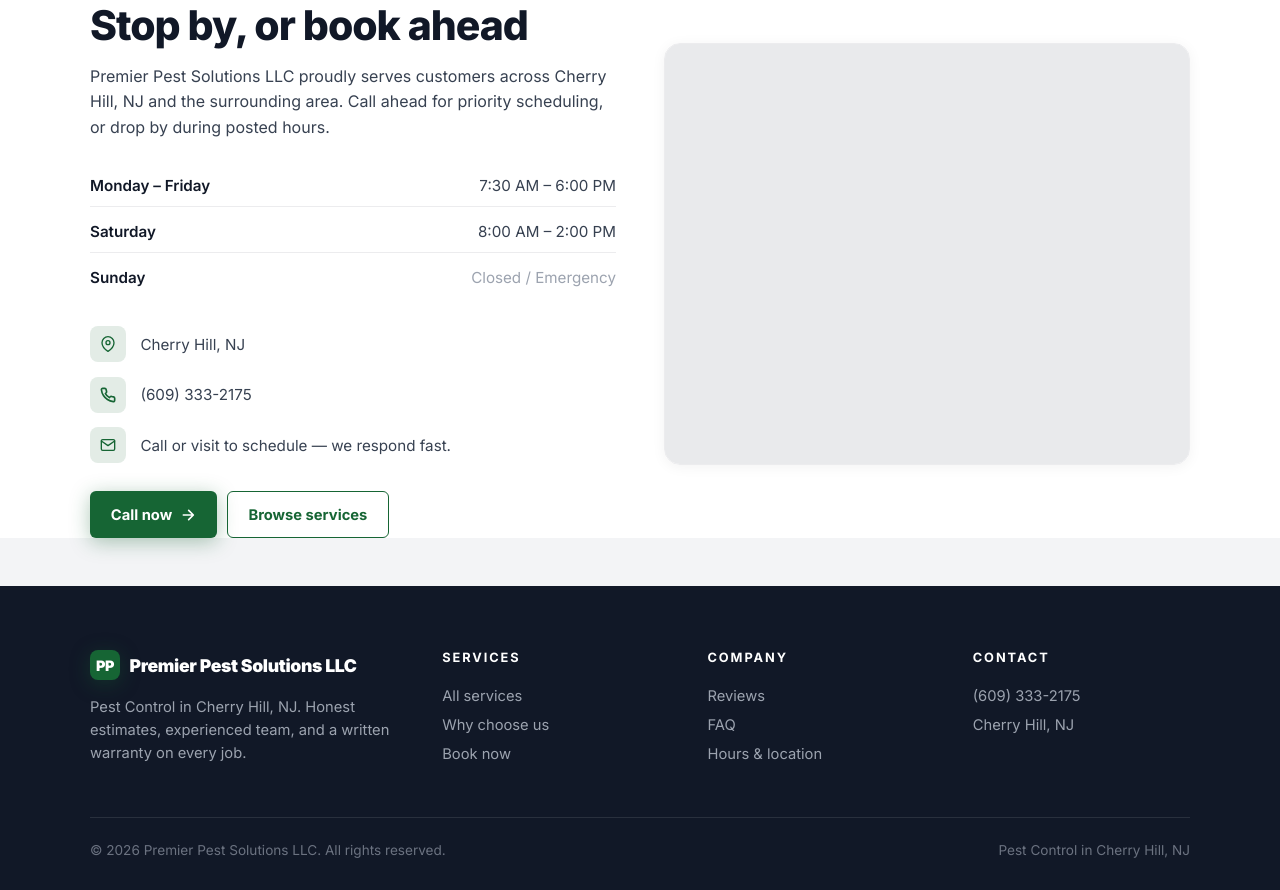
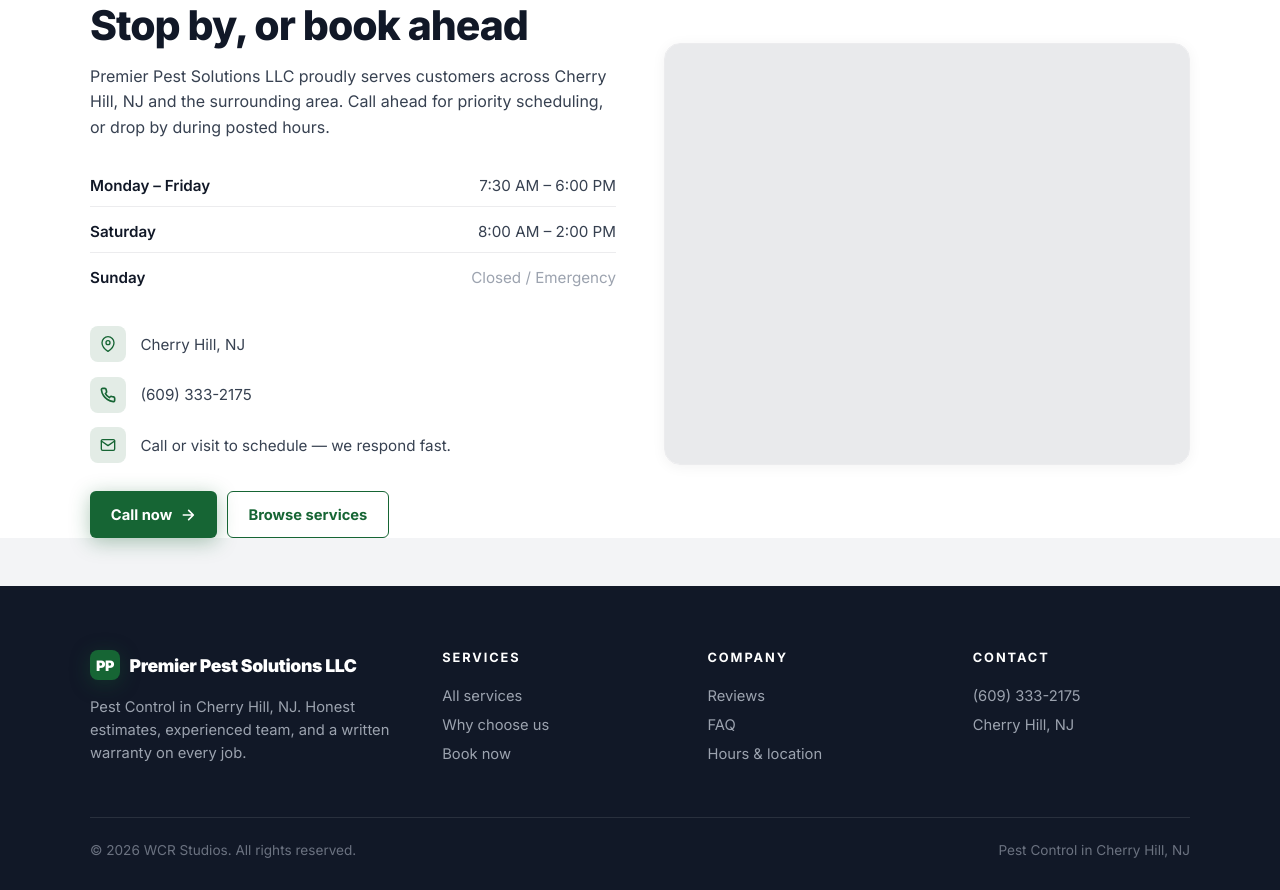
Before and after one commit to Wrenbjor/trades--premier-pest-solutions-llc, a plain HTML site: page index.html in a window 1280 px wide. Shown: the part 4665-5555 px from the top of the page. Drawn offline with nearby package versions, Linux system fonts and the light colour scheme; no server answers.

Commit message:
Update site

```diff
--- a/index.html
+++ b/index.html
@@ -605,7 +605,7 @@
     </div>
   </div>
   <div class="foot-bottom">
-    <div>&copy; 2026 Premier Pest Solutions LLC. All rights reserved.</div>
+    <div>&copy; 2026 WCR Studios. All rights reserved.</div>
     <div>Pest Control in Cherry Hill, NJ</div>
   </div>
 </footer>
```
